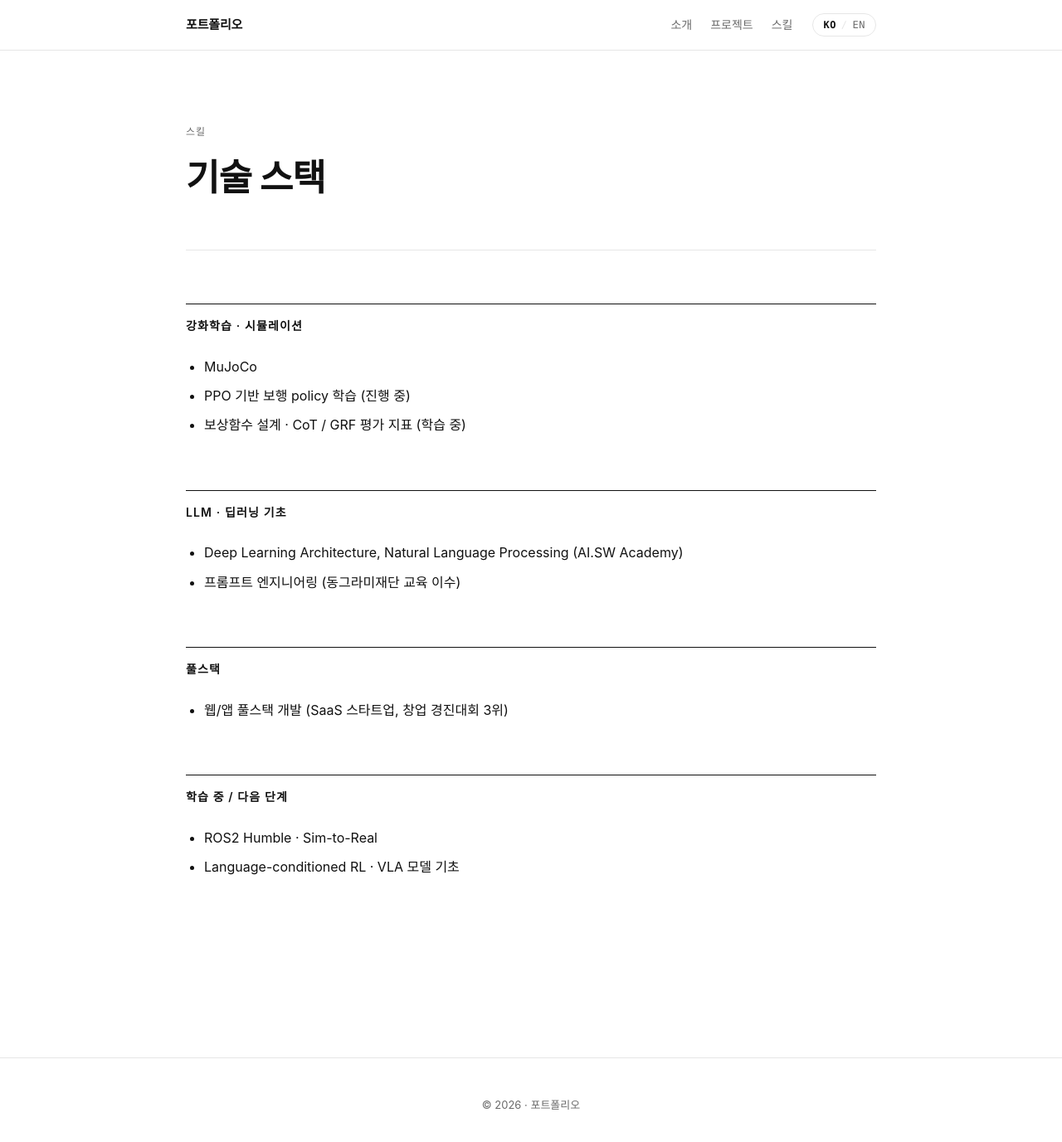
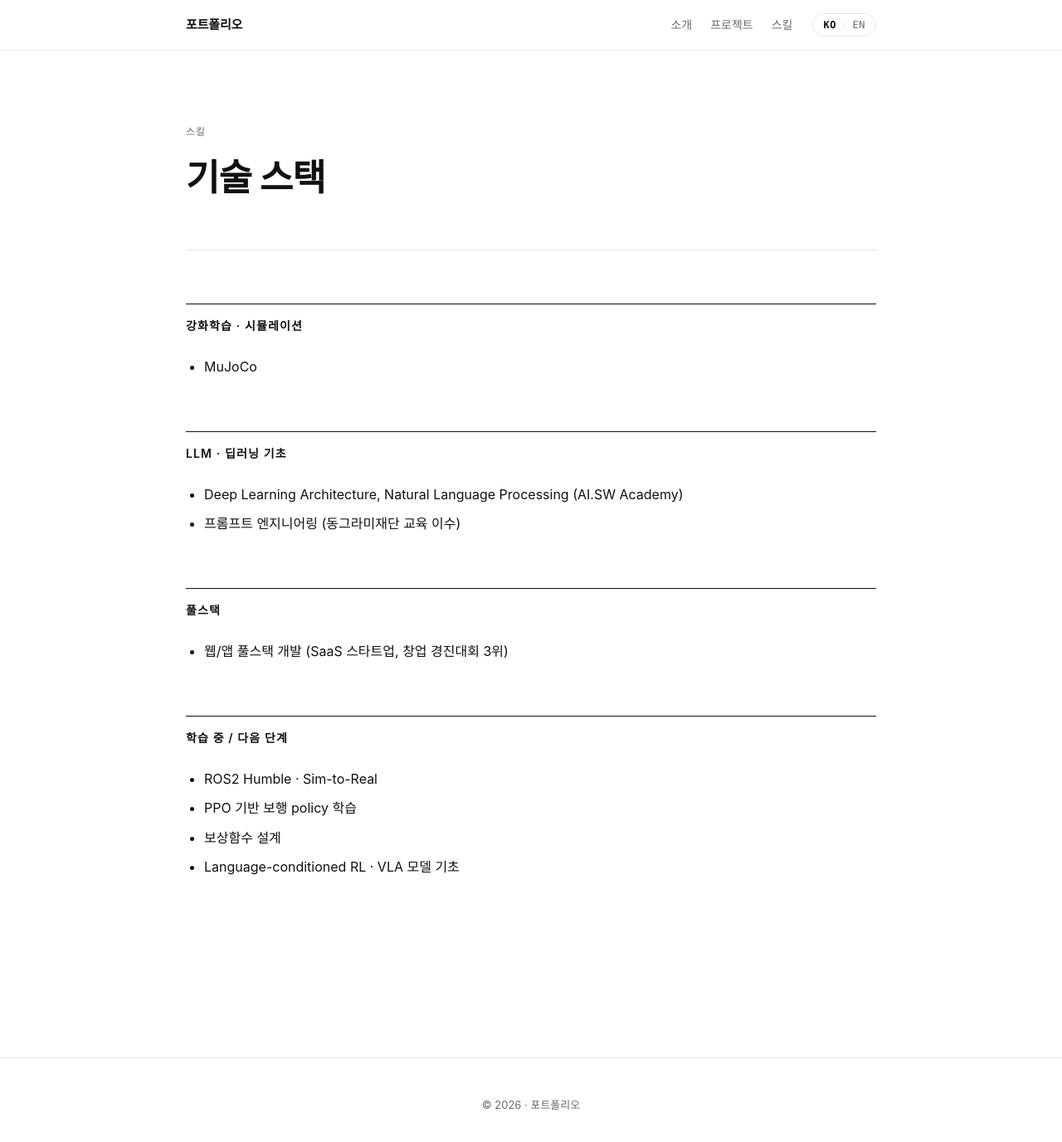
Before and after one commit to wang-gw/portfolio, a Jekyll site: the page built from skills.html, in a window 1280 px wide and 1388 px high. Shown: the top 1377 px of the window at 83% size. Built offline with Jekyll 4.4.1, drawn with Linux system fonts in a browser that asks for light colours; some web fonts are replaced; part of the change alters nothing that is shown.

Commit message:
Update skills.html

```diff
--- a/skills.html
+++ b/skills.html
@@ -20,14 +20,6 @@ permalink: /skills/
   </h2>
   <ul>
     <li>MuJoCo</li>
-    <li>
-      <span data-lang="ko">PPO 기반 보행 policy 학습 (진행 중)</span>
-      <span data-lang="en">PPO-based walking policy training (in progress)</span>
-    </li>
-    <li>
-      <span data-lang="ko">보상함수 설계 · CoT / GRF 평가 지표 (학습 중)</span>
-      <span data-lang="en">Reward shaping · CoT / GRF metrics (learning)</span>
-    </li>
   </ul>
 </section>
 
@@ -65,6 +57,14 @@ permalink: /skills/
   </h2>
   <ul>
     <li>ROS2 Humble · Sim-to-Real</li>
+        <li>
+      <span data-lang="ko">PPO 기반 보행 policy 학습</span>
+      <span data-lang="en">PPO-based walking policy training</span>
+    </li>
+    <li>
+      <span data-lang="ko">보상함수 설계</span>
+      <span data-lang="en">Reward shaping</span>
+    </li>
     <li>
       <span data-lang="ko">Language-conditioned RL · VLA 모델 기초</span>
       <span data-lang="en">Language-conditioned RL · VLA model basics</span>
```
